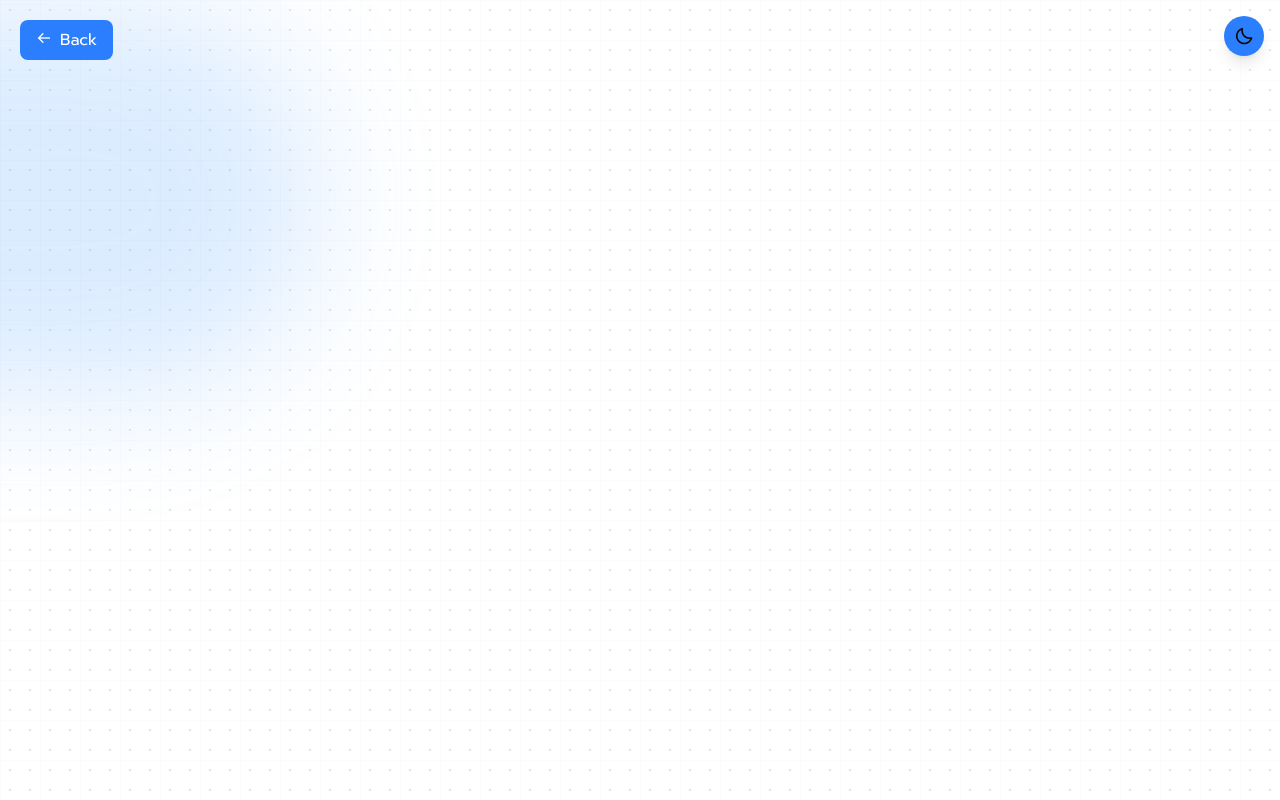
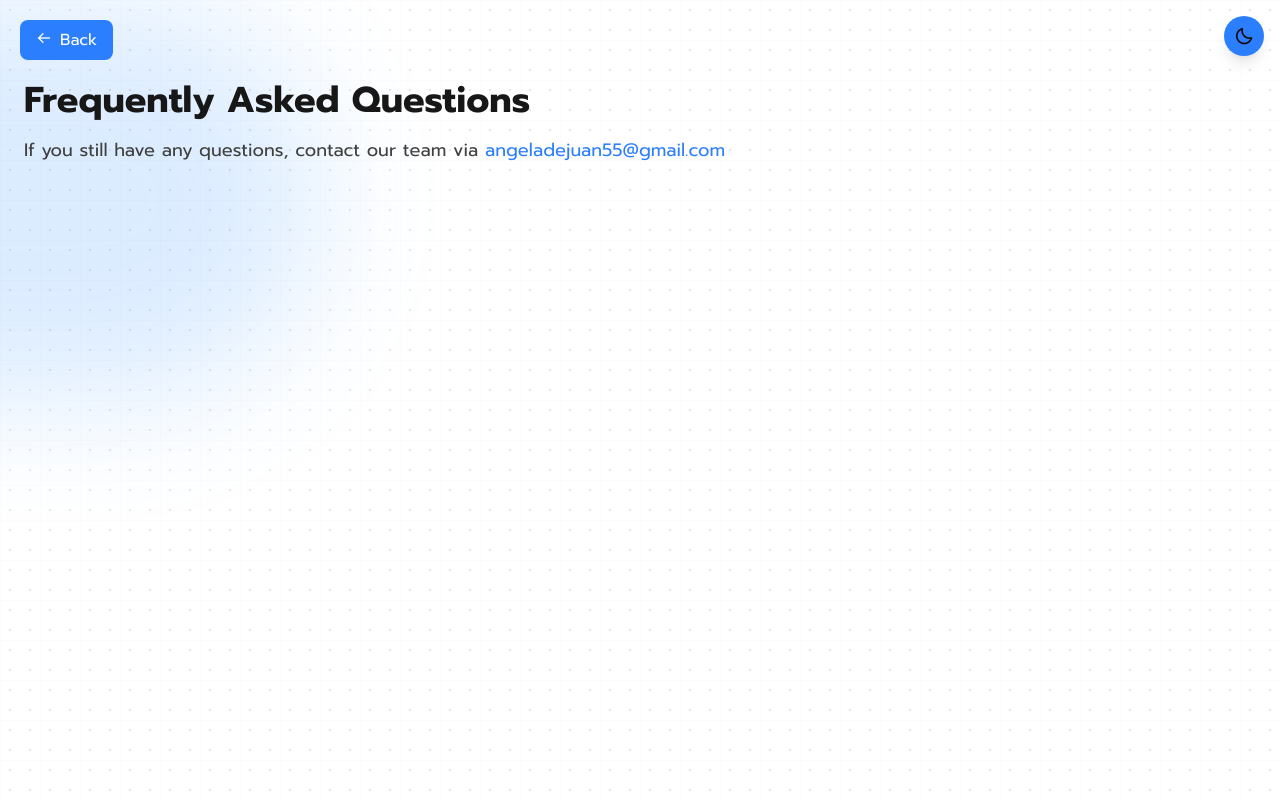
Before and after one commit to gelamrie/learning-website, a React (Vite) app: page /faqsec in a window 1280 px wide. Before the commit this address had no page. Built offline with nearby package versions, Linux system fonts and the light colour scheme.

Commit message:
added additional page for frequently asked questions

```diff
--- a/src/App.jsx
+++ b/src/App.jsx
@@ -5,6 +5,7 @@ import Hero from './components/Hero'
 import Courses from './pages/Courses'
 import Pricing from './pages/Pricing'
 import Background from './components/Background'
+import FaqSec from './pages/FaqSec'
 
 import 'boxicons/css/boxicons.min.css'
 
@@ -77,6 +78,8 @@ const BackButton = () => {
             <Route path="/" element={<Hero />} />
             <Route path="/courses" element={<Courses />} />
             <Route path="/pricing" element={<Pricing />} />
+            <Route path="/faqsec" element={<FaqSec />} />
+
           </Routes>
         </main>
 
--- a/src/components/Hero.jsx
+++ b/src/components/Hero.jsx
@@ -121,12 +121,16 @@ const Hero = () => {
                     </div>
                 </div>
             </div>
-            <div className='hidden md:block absolute bottom-8 left-8 lg:bottom-10 lg:left-10 animate-bounce'>
+             <button
+            onClick={() => navigate('/faqsec')}
+             className='hidden md:block absolute bottom-8 left-8 lg:bottom-10 lg:left-10 animate-bounce'>
                 <div className='bg-neutral-900 text-white px-2.5 py-1.5 rounded-lg text-xm lg:text-sm flex items-center shadow-lg'>
-                    <i className='bx bx-check-circle mr-1 text-blue-500 '></i>Responsive
+                    <i className='bx bx-search-alt mr-1 text-blue-500'></i>Frequently Asked Questions
                 </div>
-            </div>
+            </button>
         </div>
+
+
     )
 }
 
--- /dev/null
+++ b/src/pages/FaqSec.jsx
@@ -0,0 +1,71 @@
+import React, { useState } from "react";
+
+const FaqSec = () => {
+    const [copied, setCopied] = useState(false);
+
+    const email = "angeladejuan55@gmail.com";
+
+    const copyEmail = async () => {
+        try {
+            await navigator.clipboard.writeText(email);
+        } catch (error) {
+            const textArea = document.createElement("textarea");
+            textArea.value = email;
+            document.body.appendChild(textArea);
+            textArea.select();
+            document.execCommand("copy");
+            document.body.removeChild(textArea);
+        }
+
+        setCopied(true);
+
+        setTimeout(() => {
+            setCopied(false);
+        }, 2000);
+    };
+
+    return (
+        <div className="container mx-auto px-6 py-20">
+
+            <h1 className="text-4xl font-bold text-neutral-900 dark:text-white">
+                Frequently Asked Questions
+            </h1>
+
+            <p className="mt-4 text-lg text-neutral-700 dark:text-neutral-300">
+                If you still have any questions, contact our team via{" "}
+
+                <button
+                    type="button"
+                    onClick={copyEmail}
+                    className="text-blue-500 hover:text-blue-600
+                               hover:underline cursor-pointer"
+                >
+                    {email}
+                </button>
+            </p>
+
+            {/* Copy notification */}
+            {copied && (
+                <div
+                    className="fixed bottom-6 right-6
+                               flex items-center gap-2
+                               bg-neutral-900 dark:bg-neutral-800
+                               text-white
+                               px-4 py-3
+                               rounded-lg
+                               shadow-lg
+                               animate-fade-in"
+                >
+                    <i className="bx bx-check-circle text-blue-400 text-xl"></i>
+
+                    <span className="text-sm">
+                        Email copied!
+                    </span>
+                </div>
+            )}
+
+        </div>
+    );
+};
+
+export default FaqSec;
```
